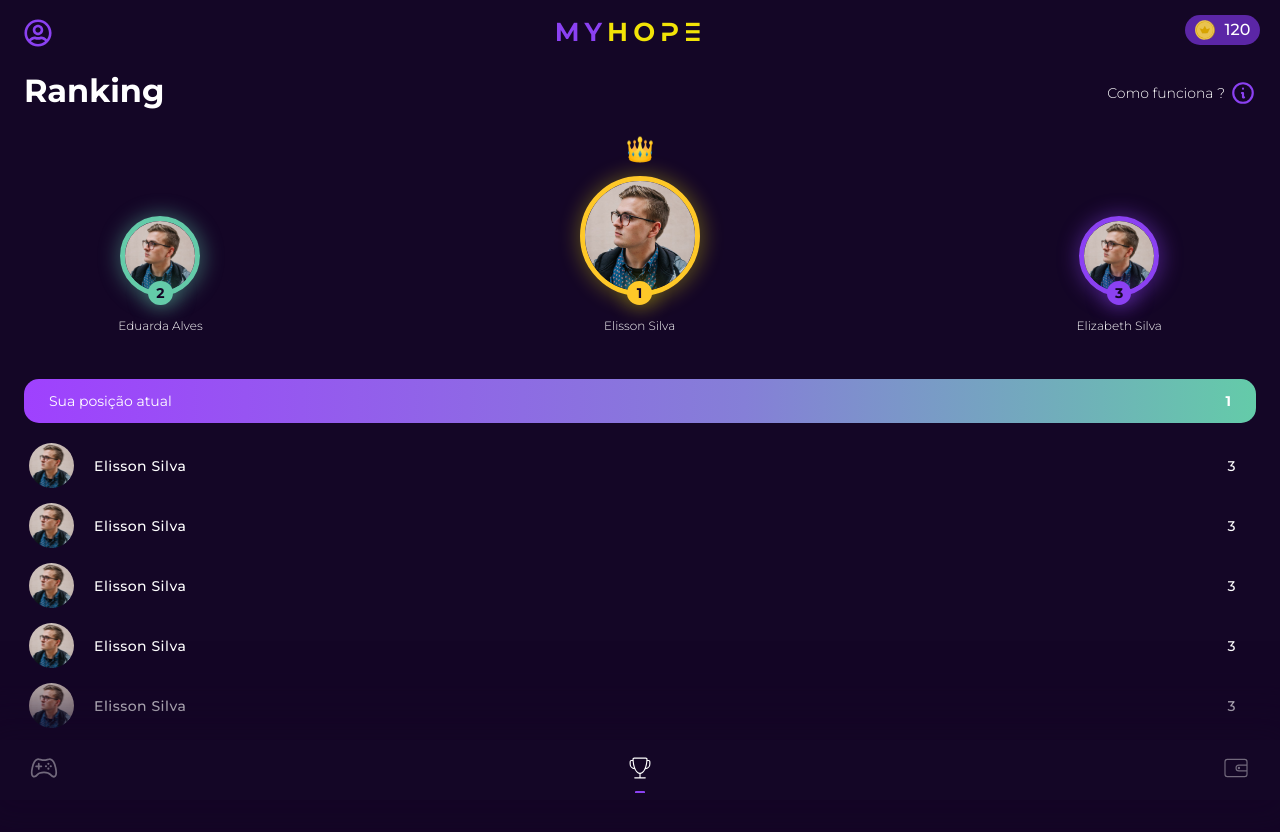
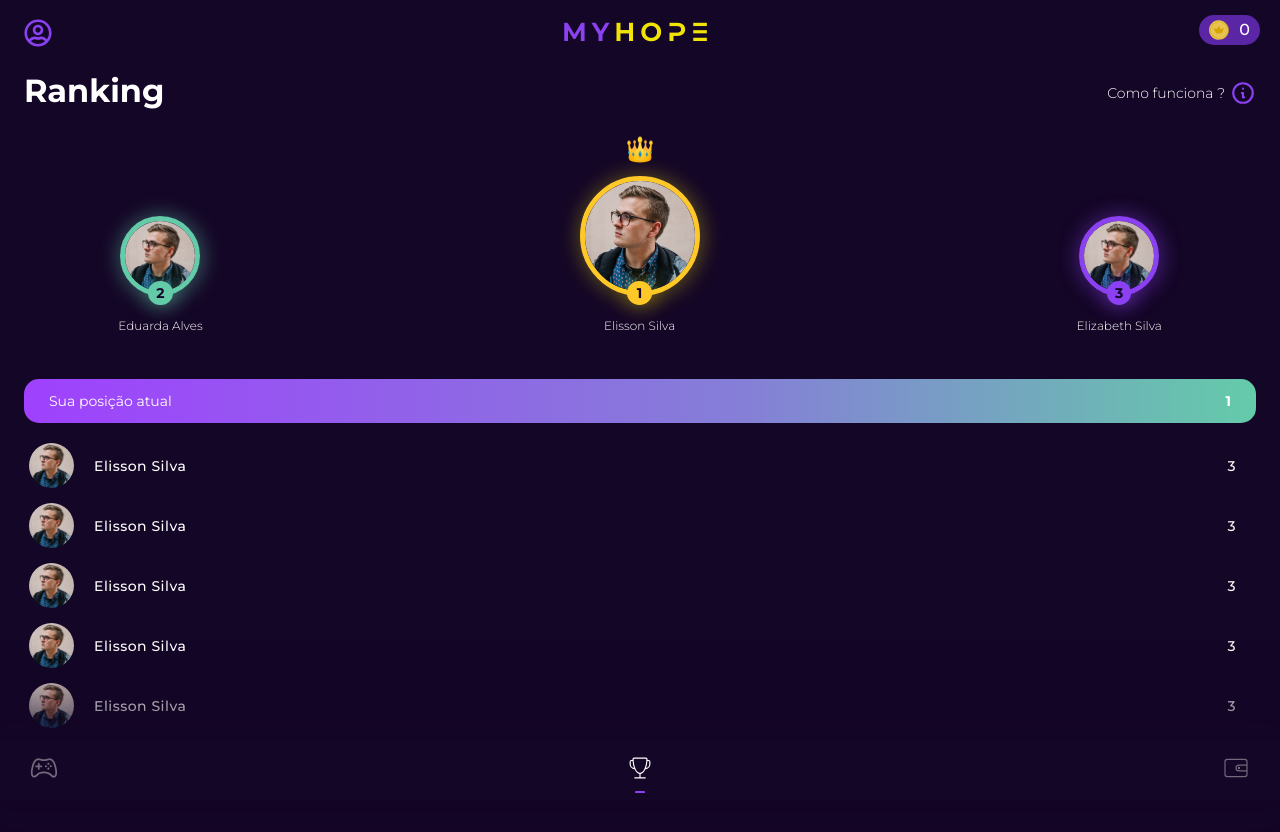
Before and after one commit to elissonalvesilva/myhope, a React (Create React App) app in the folder front/: page /ranking in a window 1280 px wide. Shown: the top 832 px of the page. Built offline with nearby package versions, Linux system fonts and the light colour scheme.

Commit message:
feat: created sufix

```diff
--- a/front/src/components/Navbar/index.js
+++ b/front/src/components/Navbar/index.js
@@ -7,7 +7,17 @@ import {
 import Profile from '../Profile';
 import coinIcon from '../../assets/gold-coin.svg'
 
-export default function Navbar() {
+export default function Navbar({ totalCoins = 0 }) {
+  const SUFFIXES = 'KMBT'
+  function getSuffixedNumber(num) {
+      if(num == 0) {
+        return num;
+      }
+      var power = Math.floor(Math.log10(num));
+      var index = Math.floor(power / 3);
+      num = Math.round(num / Math.pow(10, (index * 3)));
+      return num + (SUFFIXES[index - 1] || 0);
+  }
   const navigate = useNavigate();
 
   function onClick() {
@@ -22,7 +32,7 @@ export default function Navbar() {
       </Logo>
       <Coin onClick={onClick}>
         <img src={coinIcon} alt="coin"/>
-        <span className="total">120</span>
+        <span className="total">{getSuffixedNumber(totalCoins)}</span>
       </Coin>
     </Nav>
   )
--- a/front/src/components/Navbar/style.js
+++ b/front/src/components/Navbar/style.js
@@ -36,7 +36,7 @@ const Coin = styled.div`
   align-items: center;
   justify-content: center;
   min-width: 30px;
-  max-width: 75px;
+  max-width: 90px;
   img {
     width: 20px;
   }
```
